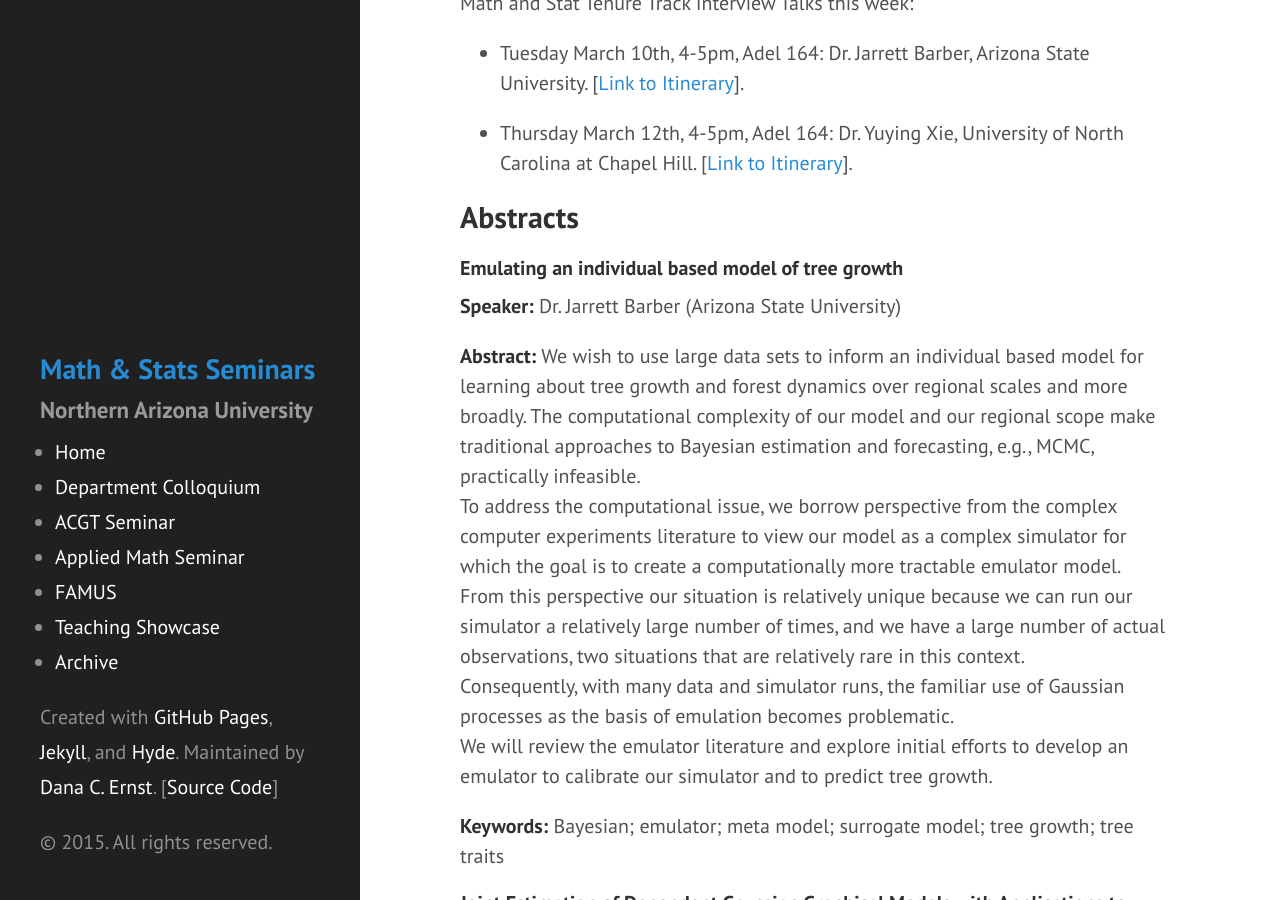
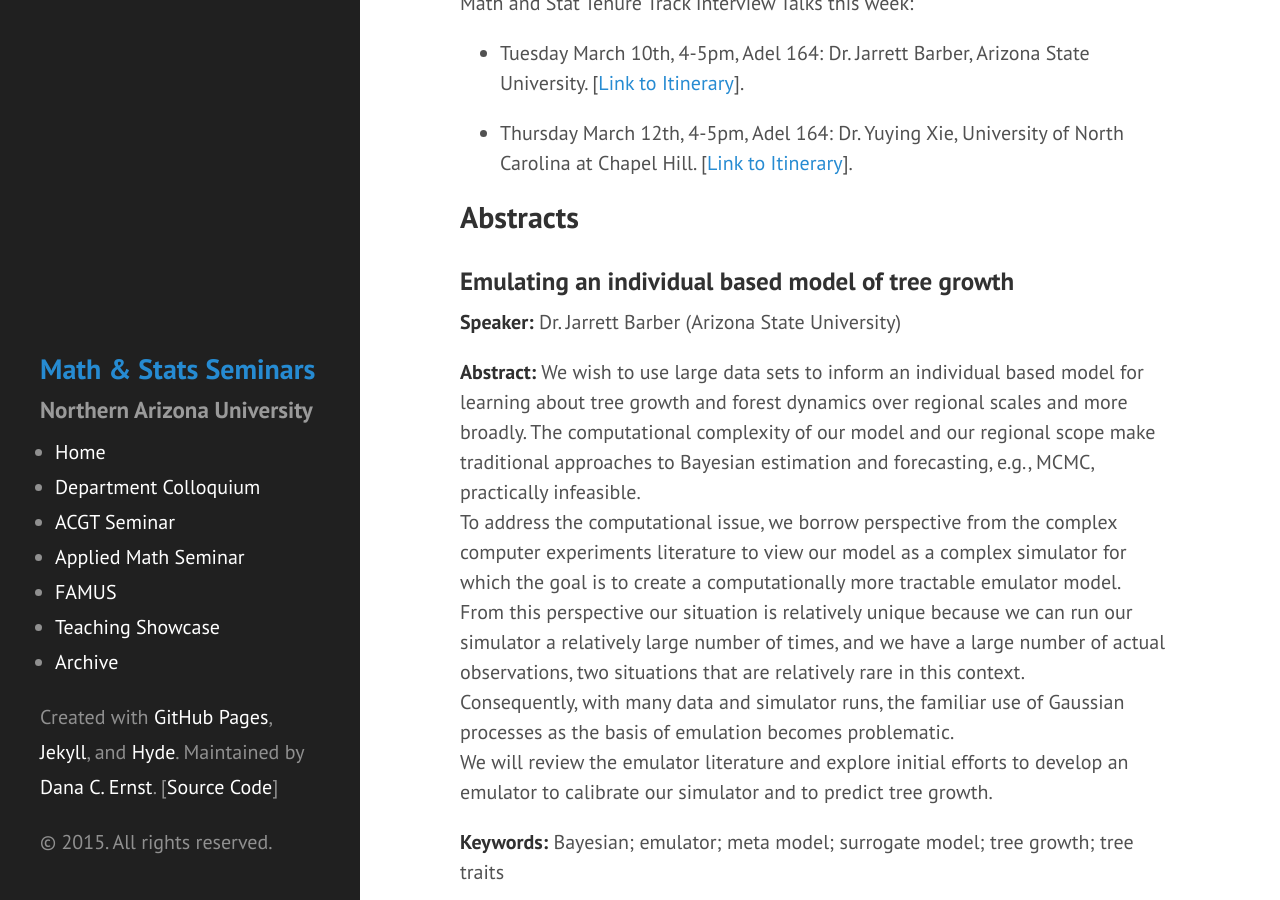
Before and after one commit to NAUMathStat/seminars, a Jekyll site: the page built from _posts/2015-03-09-week-9.md, in a window 1280 px wide and 900 px high, scrolled down 342 px. Built offline with Jekyll 4.4.1, drawn with Linux system fonts in a browser that asks for light colours; Markdown is read by kramdown in place of the engine named in the settings.

Commit message:
Last tweak

```diff
--- a/_posts/2015-03-09-week-9.md
+++ b/_posts/2015-03-09-week-9.md
@@ -11,7 +11,7 @@ Math and Stat Tenure Track Interview Talks this week:
 
 ## Abstracts ##
 
-#### Emulating an individual based model of tree growth ####
+### Emulating an individual based model of tree growth ###
 
 **Speaker:** Dr. Jarrett Barber (Arizona State University)
 
@@ -29,7 +29,7 @@ emulator literature and explore initial efforts to develop an emulator to calibr
 
 **Keywords:** Bayesian; emulator; meta model; surrogate model; tree growth; tree traits
 
-#### Joint Estimation of Dependent Gaussian Graphical Models with Applications to Mouse Genetics ####
+### Joint Estimation of Dependent Gaussian Graphical Models with Applications to Mouse Genetics ###
 
 **Speaker:** Dr. Yuying Xie (University of North Carolina at Chapel Hill)
 
```
